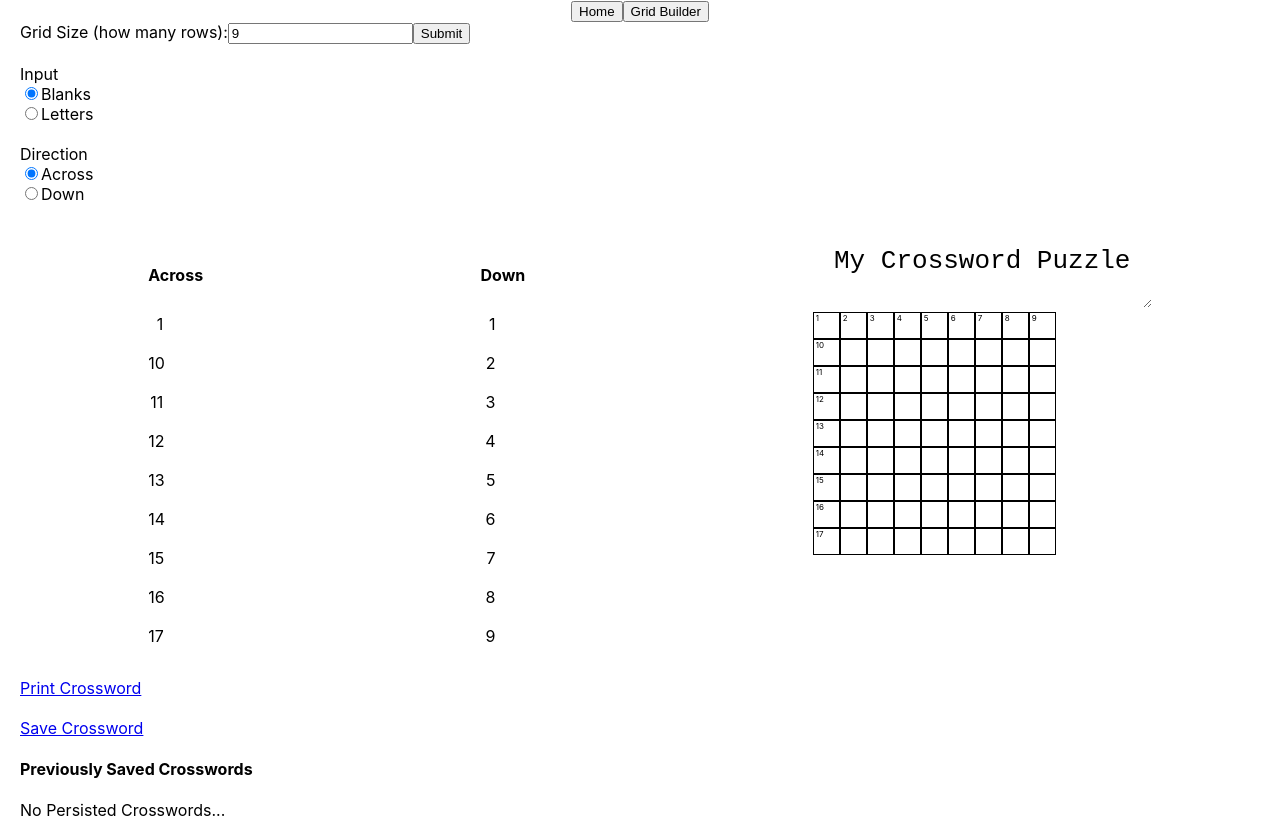
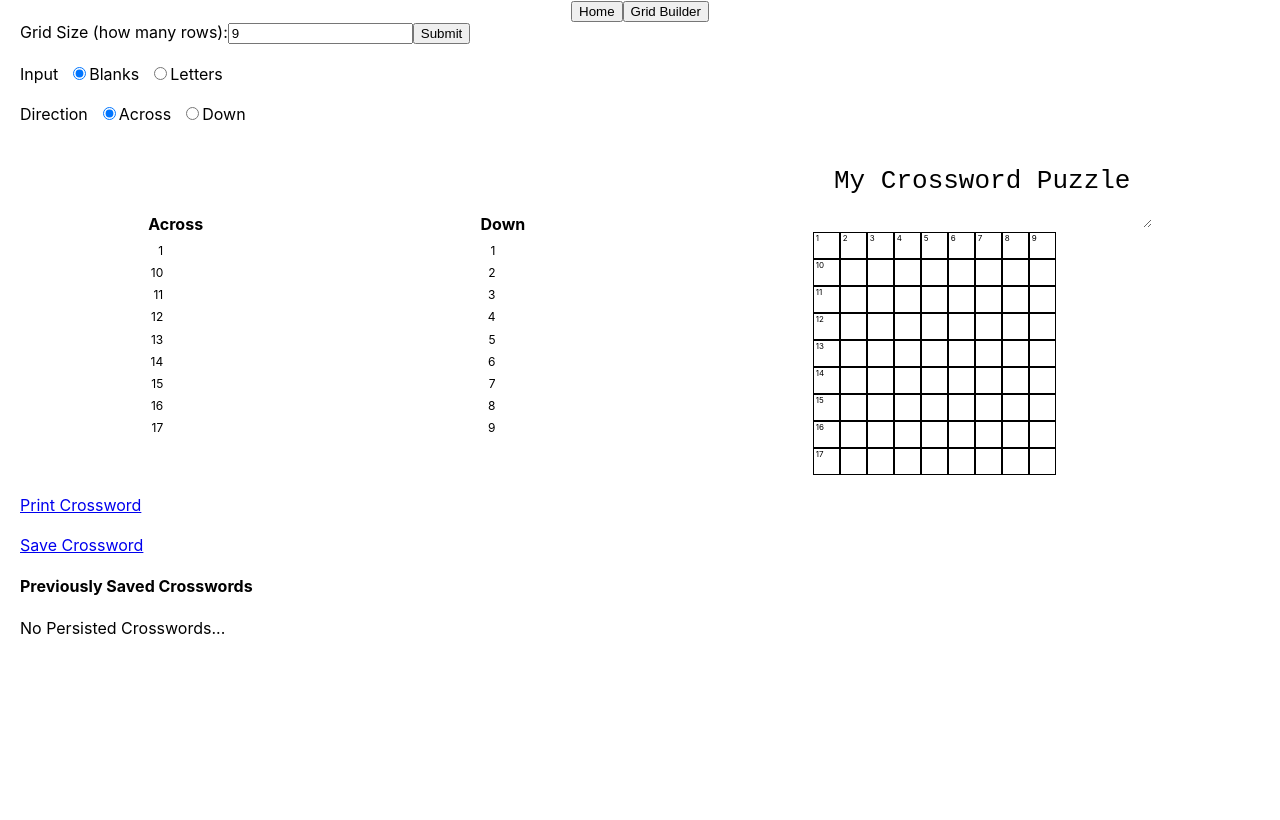
Before and after one commit to sfletche/crossword-builder, a React (Create React App) app: page /grid-builder in a window 1280 px wide. Built offline with nearby package versions, Linux system fonts and the light colour scheme.

Commit message:
formatting

```diff
--- a/src/AcrossClues.css
+++ b/src/AcrossClues.css
@@ -1,6 +1,7 @@
 
 .rightJustify {
   display: inline-block;
+  font-size: 12px;
   list-style-position: inside;
   min-width: 15px;
   text-align: right;
@@ -8,8 +9,17 @@
 
 .clue {
   border: none;
+  height: 15px;
   margin-left: 10px;
-  margin-top: 5px;
+  margin-top: 2px;
   resize: none;
   vertical-align: middle;
 }
+
+.mb5 {
+  margin-bottom: 5px;
+}
+
+.mt50 {
+  margin-top: 50px;
+}
--- a/src/AcrossClues.react.js
+++ b/src/AcrossClues.react.js
@@ -24,8 +24,8 @@ function getAcrossClues(grid) {
 export default function AcrossClues({ gridState }) {
   const clues = getAcrossClues(gridState);
 	return (
-		<div>
-      <h4>Across</h4>
+		<div className="mt50">
+      <h4 className="mb5">Across</h4>
       {clues.map(clue => (
         <div key={clue}>
           <div className="rightJustify">
--- a/src/DirectionButtons.react.js
+++ b/src/DirectionButtons.react.js
@@ -3,8 +3,8 @@ import React from 'react';
 export default function InputButtons({ className, direction, onSetAcross, onSetDown }) {
 	return (
 		<div className={className}>
-		  <div>Direction</div>
-		  <div>
+		  <span>Direction</span>
+		  <span className="ml10">
 			  <input
 			  	type="radio"
 			  	id="across"
@@ -14,8 +14,8 @@ export default function InputButtons({ className, direction, onSetAcross, onSetD
 			  	checked={direction === 'across'}
 		  	/>
 			  <label>Across</label>
-			</div>
-			<div>
+			</span>
+			<span className="ml10">
 			  <input
 			  	type="radio"
 			  	id="down"
@@ -25,7 +25,7 @@ export default function InputButtons({ className, direction, onSetAcross, onSetD
 			  	checked={direction === 'down'}
 		  	/>
 			  <label>Down</label>
-			</div>
+			</span>
 		</div>
 	);
 }
--- a/src/DownClues.css
+++ /dev/null
@@ -1,15 +0,0 @@
-
-.rightJustify {
-  display: inline-block;
-  list-style-position: inside;
-  max-width: 15px;
-  text-align: right;
-}
-
-.clue {
-  border: none;
-  margin-left: 10px;
-  margin-top: 5px;
-  resize: none;
-  vertical-align: middle;
-}
--- a/src/DownClues.react.js
+++ b/src/DownClues.react.js
@@ -3,7 +3,6 @@ import {
   rowAboveIsBlank,
   rowBelowIsBlank,
 } from './utils/utils';
-import './DownClues.css';
 
 function getDownCluesFromRow(grid, gridRow, row) {
   return gridRow.reduce((acc, cell, col) => {
@@ -24,8 +23,8 @@ function getDownClues(grid) {
 export default function DownClues({ gridState }) {
   const clues = getDownClues(gridState);
 	return (
-		<div>
-      <h4>Down</h4>
+		<div className="mt50">
+      <h4 className="mb5">Down</h4>
       {clues.map(clue => (
         <div key={clue}>
           <div className="rightJustify">
--- a/src/GridBuilder.react.js
+++ b/src/GridBuilder.react.js
@@ -117,7 +117,7 @@ export default function GridBuilder() {
 		  	onSetDown={handleSetDown}
 		  />
 		  <div ref={componentRef} className="printable">
-        <div className="clues">
+        <div>
           <AcrossClues gridState={gridState} />
         </div>
         <div>
--- /dev/null
+++ b/src/InputButtons.css
@@ -0,0 +1,4 @@
+
+.ml10 {
+  margin-left: 10px;
+}
--- a/src/InputButtons.react.js
+++ b/src/InputButtons.react.js
@@ -1,10 +1,11 @@
 import React from 'react';
+import './InputButtons.css';
 
 export default function InputButtons({ className, inputType, onSetBlanks, onSetLetters }) {
 	return (
 		<div className={className}>
-		  <div>Input</div>
-		  <div>
+		  <span>Input</span>
+		  <span className="ml10">
 			  <input
 			  	type="radio"
 			  	id="blanks"
@@ -14,8 +15,8 @@ export default function InputButtons({ className, inputType, onSetBlanks, onSetL
 			  	checked={inputType === 'blanks'}
 		  	/>
 			  <label>Blanks</label>
-			</div>
-			<div>
+			</span>
+			<span className="ml10">
 			  <input
 			  	type="radio"
 			  	id="letters"
@@ -25,7 +26,7 @@ export default function InputButtons({ className, inputType, onSetBlanks, onSetL
 			  	checked={inputType === 'letters'}
 			  />
 			  <label>Letters</label>
-			</div>
+			</span>
 		</div>
 	);
 }
```
